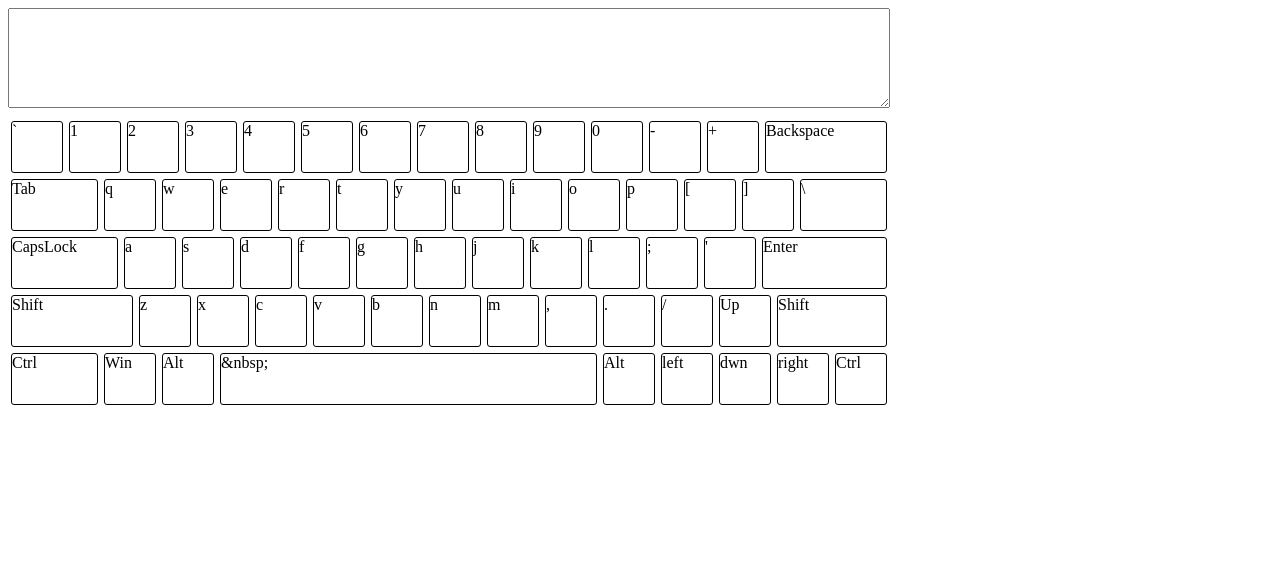
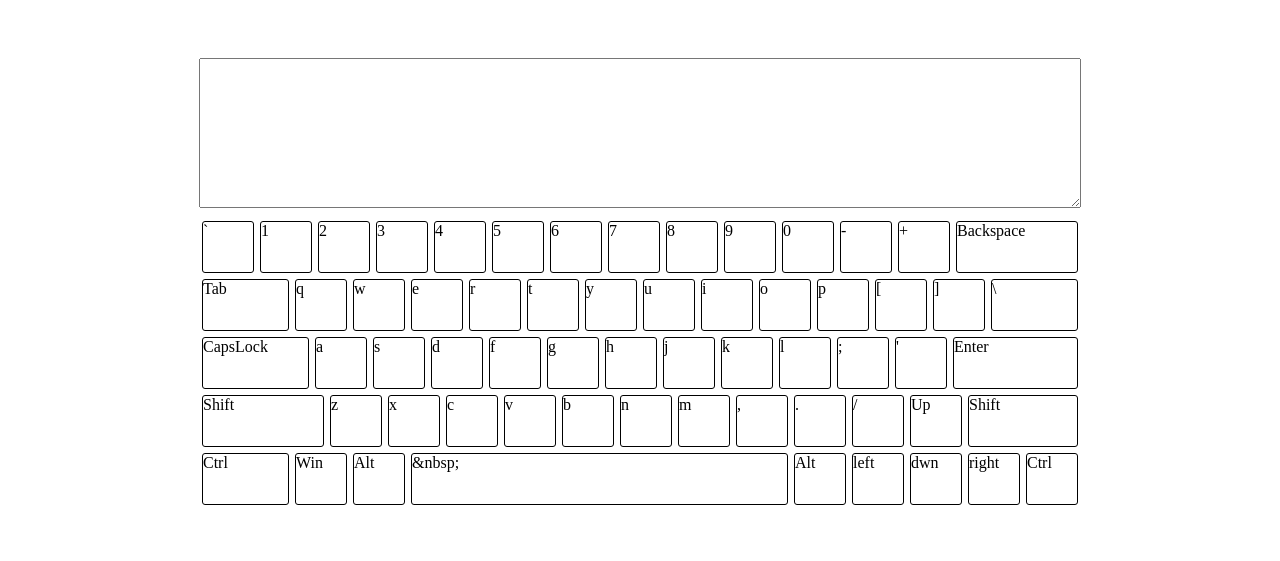
Before and after one commit to fainz777/rsschool-tasks, a website built with webpack: page codejam-virtual-keyboard/index.html in a window 1280 px wide. Built offline with nearby package versions, Linux system fonts and the light colour scheme.

Commit message:
refactor: improve markup layout

```diff
--- a/codejam-virtual-keyboard/src/js/index.js
+++ b/codejam-virtual-keyboard/src/js/index.js
@@ -20,6 +20,11 @@ let btn;
     }
 
     createKeyboard() {
+      const keyboardWrapper = document.createElement('div');
+      keyboardWrapper.classList.add('keyboard-wrapper');
+
+      const keyboardOutput = this.createKeyboardOutput();
+
       const keyboard = document.createElement('div');
       keyboard.classList.add('keyboard');
 
@@ -28,7 +33,10 @@ let btn;
         keyboard.appendChild(keyboardRow);
       });
 
-      return keyboard;
+      keyboardWrapper.appendChild(keyboardOutput);
+      keyboardWrapper.appendChild(keyboard);
+
+      return keyboardWrapper;
     }
 
     createKeyboardOutput() {
@@ -43,14 +51,14 @@ let btn;
       keyboardRow.classList.add('keyboard-row');
 
       rowConfig.forEach(keyConfig => {
-        const keyButton = this.createKeyboardeyButton(keyConfig);
+        const keyButton = this.createKeyboardKeyButton(keyConfig);
         keyboardRow.appendChild(keyButton);
       });
 
       return keyboardRow;
     }
 
-    createKeyboardeyButton(keyConfig) {
+    createKeyboardKeyButton(keyConfig) {
       const keyButton = document.createElement('span');
       const className = 'key-button';
       let symbol;
@@ -96,9 +104,7 @@ let btn;
     }
 
     init() {
-      const keyboardOutput = this.createKeyboardOutput();
       const keyboard = this.createKeyboard();
-      document.querySelector(this.selector).appendChild(keyboardOutput);
       document.querySelector(this.selector).appendChild(keyboard);
       this.setEvents();
     }
--- a/codejam-virtual-keyboard/src/styles/style.css
+++ b/codejam-virtual-keyboard/src/styles/style.css
@@ -1,18 +1,23 @@
+.keyboard-wrapper {
+    width: 882px;
+    margin: 0 auto;
+    padding: 50px;
+}
+
 .keyboard-output {
     width: 100%;
-    height: 100px;
+    height: 150px;
+    margin: 0;
     display: block;
     margin-bottom: 10px;
-    width: 882px;
+
 }
 
 .keyboard {
-    width: 882px;
 }
 
 .keyboard-row {
     white-space: nowrap;
-    width: 100%;
 }
 
 .key-button {
```
